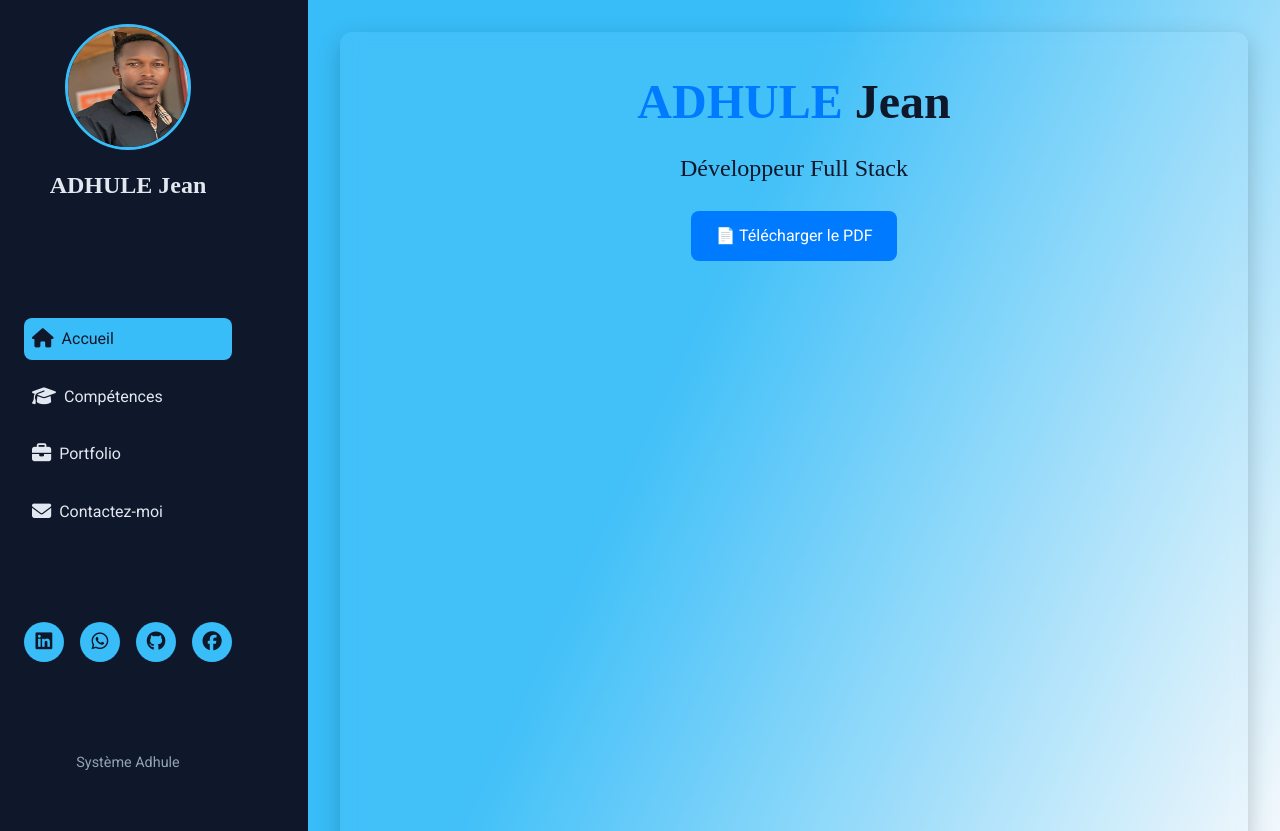
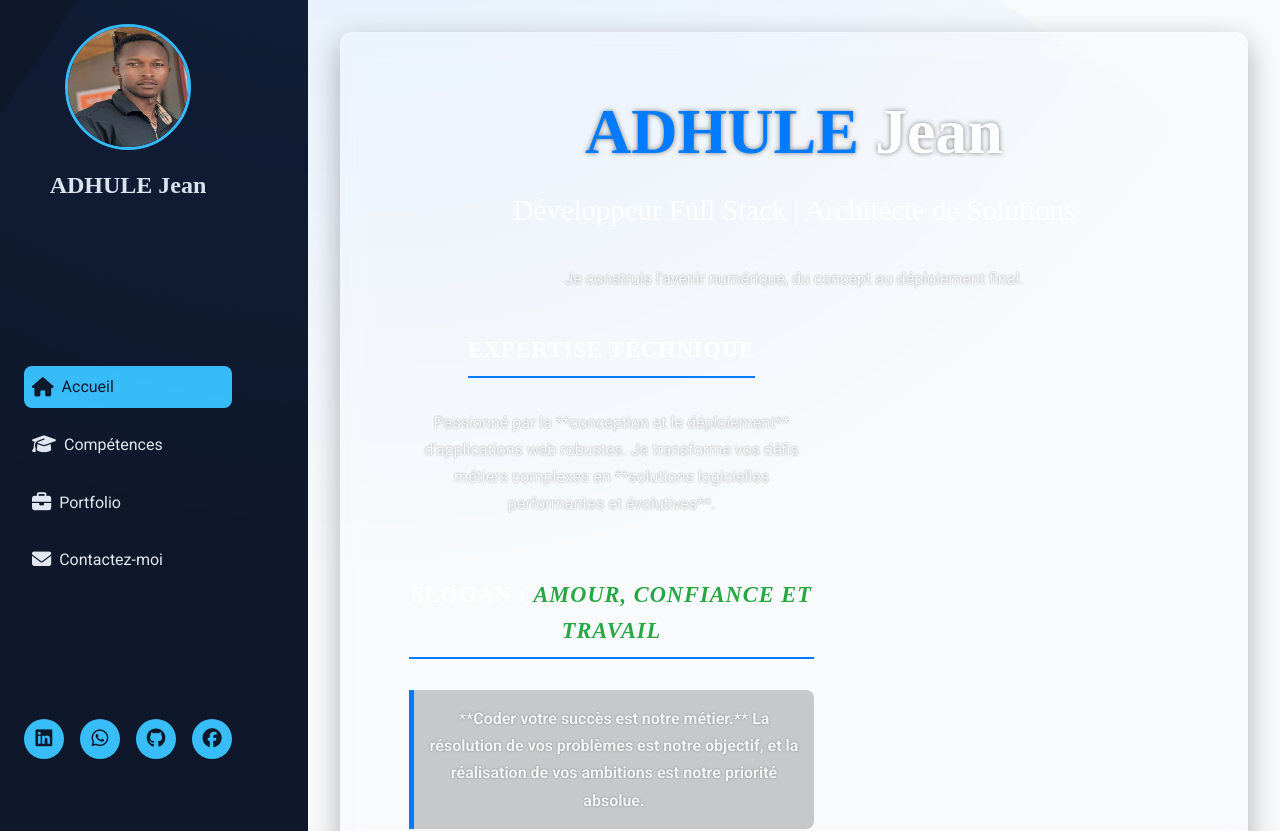
Before and after one commit to ADHULE/react_cv, a React (Create React App) app: page / in a window 1280 px wide. Shown: the top 831 px of the page. Built offline with nearby package versions, Linux system fonts and the light colour scheme; a web font is replaced by a local one.

Commit message:
fin de la première version de la page d'accueil (home page)

```diff
--- a/src/Pages/Home.js
+++ b/src/Pages/Home.js
@@ -1,5 +1,5 @@
-import React from 'react';
-import Navigation from '../Components/Navigation';
+import React from "react";
+import Navigation from "../Components/Navigation";
 
 const Home = () => {
   return (
@@ -8,11 +8,49 @@ const Home = () => {
 
       <div className="homeContent">
         <div className="content">
-          <h1><span>ADHULE</span> Jean</h1>
-          <h2>Développeur Full Stack</h2>
-          <a href="#" target="_blank" className="download-btn">
-            📄 Télécharger le PDF
-          </a>
+
+          {/* Section 1 : Titre et Rôle Principal */}
+          <header>
+            <h1>
+              <span className="name-bold">ADHULE</span> Jean
+            </h1>
+            <h2>Développeur Full Stack | Architecte de Solutions</h2>
+            <p className="hook">
+              Je construis l'avenir numérique, du concept au déploiement final.
+            </p>
+          </header>
+
+          <div className="childrenContent">
+
+            {/* Bloc Gauche : Expertise et Valeur */}
+            <div className="left">
+              <h3>Expertise Technique</h3>
+              <p>
+                Passionné par la **conception et le déploiement** d'applications web robustes. Je transforme vos défis métiers complexes en **solutions logicielles performantes et évolutives**.
+              </p>
+            </div>
+
+            {/* Bloc Droit : Slogan et Philosophie (Focus Motivation) */}
+            <div className="right">
+              <h3>
+                SLOGAN : <span>Amour, Confiance et Travail</span>{" "}
+              </h3>
+              <p className="impact-statement">
+                **Coder votre succès est notre métier.** La résolution de vos problèmes est notre objectif, et la réalisation de vos ambitions est notre priorité absolue.
+              </p>
+            </div>
+          </div>
+
+          {/* Section 3 : Appel à l'Action (CTA) */}
+          <footer>
+             <p className="cta-text">
+                Prêt à optimiser votre **stack technique** ? Téléchargez mon CV pour explorer mes réalisations concrètes.
+             </p>
+             <a href="#" target="_blank" className="download-btn">
+                📄 Télécharger le PDF
+             </a>
+          </footer>
+
         </div>
       </div>
     </div>
--- a/src/Pages/Knowledges.js
+++ b/src/Pages/Knowledges.js
@@ -8,6 +8,9 @@ const Knowledges = () => {
       <div className="knowledgesContent">
         <div className="content">
           <h1>Knowledges</h1>
+
+
+
         </div>
       </div>
     </div>
--- a/src/Styles/Pages/_home.scss
+++ b/src/Styles/Pages/_home.scss
@@ -1,9 +1,26 @@
 .home {
     display: flex;
     min-height: 100vh;
-    background: linear-gradient(115deg, $second_color 50%, transparent 100%);
     position: relative;
     overflow: hidden;
+    // background: linear-gradient(115deg, $accent_color 10%, transparent 100%);
+
+    /* Effet : Pseudo-élément pour un effet visuel en fond (comme des cercles ou des formes) */
+    &::before {
+        content: '';
+        position: absolute;
+        top: -10%;
+        left: -10%;
+        width: 120%;
+        height: 120%;
+        background: radial-gradient(circle at top left, rgba($accent_color, 0.1) 0%, transparent 50%);
+
+        z-index: 1;
+        /* Reste sous le contenu */
+        animation: subtleRotate 60s linear infinite;
+        /* Animation de rotation subtile */
+    }
+}
 
 .homeContent {
     flex: 1;
@@ -11,51 +28,198 @@
     align-items: center;
     justify-content: center;
     padding: 2rem;
+    z-index: 2;
+    /* S'assure que le contenu est au-dessus du pseudo-élément */
+}
 
 .content {
     text-align: center;
-            background: rgba(255, 255, 255, 0.05);
-            backdrop-filter: blur(10px);
-            height: 95vh;
-            width: 100%;
-
+    width: 90%;
+    max-width: 1000px;
+    height: auto;
+    background: rgba(255, 255, 255, 0.08);
+    backdrop-filter: blur(15px);
+    border: 1px solid rgba(255, 255, 255, 0.2);
     border-radius: 12px;
-            padding: 2rem;
-            box-shadow: 0 8px 24px rgba(0, 0, 0, 0.2);
+    padding: 3rem;
+    box-shadow: 0 10px 30px rgba(0, 0, 0, 0.3);
+    transition: all 0.5s ease;
 
     &:hover {
-                box-shadow: 0 10px 0 10px $second_text_color;
+        /* Effet de brillance subtile et léger soulèvement */
+        transform: translateY(-5px);
+        box-shadow: 0 15px 40px rgba(0, 0, 0, 0.4), 0 0 15px $accent_color;
+    }
 }
 
+
+/* TYPOGRAPHIE ET TITRES */
+
+/* H1 et H2 */
+.content {
     h1 {
-                font-size: 3rem;
-                margin-bottom: 0.5rem;
+        font-size: clamp(2.5rem, 5vw, 4rem);
+        /* Taille réactive */
+        margin-bottom: 0.2rem;
+        color: white;
+        /* Titres blancs pour contraster avec le fond sombre */
+        text-shadow: 0 0 5px rgba(0, 0, 0, 0.5);
 
         span {
-                    color: $accent_color; // Ajoute une couleur d’accent
+            color: $accent_color;
         }
     }
 
     h2 {
-                font-size: 1.5rem;
-                font-weight: 300;
-                margin-bottom: 1.5rem;
+        font-size: clamp(1.2rem, 2.5vw, 1.8rem);
+        font-weight: 400;
+        margin-bottom: 2rem;
+        color: rgba(255, 255, 255, 0.8);
+    }
 }
 
-            .download-btn {
+/* H3 (Titre de section) */
+.childrenContent h3 {
+    font-size: 1.4rem;
+    font-weight: 700;
+    color: white;
+
+    /* Changé à blanc pour la cohérence sur fond sombre */
+    padding-bottom: 8px;
+    margin-bottom: 15px;
+    border-bottom: 2px solid $accent_color;
     display: inline-block;
-                padding: 0.75rem 1.5rem;
-                background-color: $accent_color;
-                color: white;
-                border-radius: 8px;
-                text-decoration: none;
-                font-weight: 500;
-                transition: background 0.3s ease;
+    text-transform: uppercase;
+    letter-spacing: 1px;
+    transition: color 0.3s ease;
+}
+
+/* SPAN (Mots clés, Slogan) */
+.childrenContent h3 span {
+    color: $success_color;
+    /* Utilisé une variable pour le vert */
+    font-weight: 900;
+    font-style: italic;
+    transition: color 0.3s ease;
+}
+
+.name-bold {
+    font-weight: 900;
+    color: $accent_color;
+}
+
+
+
+/* PARAGRAPHES ET CONTENU */
+
+/* Paragraphes généraux */
+.childrenContent p,
+.cta-text,
+.hook {
+    font-size: 1rem;
+    line-height: 1.7;
+    color: rgba(255, 255, 255, 0.9);
+    /* Texte blanc/clair pour le contraste */
+    margin-bottom: 20px;
+    text-shadow: 0 0 2px rgba(0, 0, 0, 0.4);
+}
+
+/* Paragraphe d'impact */
+.impact-statement {
+    font-size: 1.15rem;
+    font-weight: 600;
+    color: $accent_color;
+    /* Couleur d'accent pour le texte d'impact */
+    padding: 15px;
+    border-left: 5px solid $accent_color;
+    background-color: rgba(0, 0, 0, 0.2);
+    /* Fond sombre et subtil */
+    border-radius: 0 8px 8px 0;
+}
+
+/* Mise en gras dans les paragraphes */
+.childrenContent p strong {
+    color: $success_color;
+    font-weight: 700;
+}
+
+
+
+/* BLOCS ENFANTS (left/right) */
+.childrenContent {
+    display: flex;
+    flex-wrap: wrap;
+    /* Pour la réactivité */
+    margin-bottom: 30px;
+
+    .left,
+    .right {
+        width: 50%;
+        padding: 20px;
+        margin: 0;
+        border: none;
+
+        transition: transform 0.4s ease;
 
         &:hover {
-                    background-color: darken($accent_color, 10%);
+            transform: scale(1.02);
         }
     }
 }
+
+/* Pour la réactivité sur les petits écrans */
+@media (max-width: 768px) {
+    .childrenContent {
+        flex-direction: column;
+
+        .left,
+        .right {
+            width: 100%;
+            margin: 10px 0;
         }
     }
+
+    .content {
+        padding: 1.5rem;
+    }
+}
+
+
+/* BOUTON DE TÉLÉCHARGEMENT (CTA) */
+.download-btn {
+    display: inline-block;
+    padding: 0.8rem 2rem;
+    background-color: $accent_color;
+    color: white;
+    border-radius: 50px;
+    /* Forme de pilule pour le moderne */
+    text-decoration: none;
+    font-weight: 600;
+    transition: all 0.3s ease;
+    border: 2px solid $accent_color;
+    /* Bordure pour l'effet hover */
+    box-shadow: 0 4px 15px rgba($accent_color, 0.4);
+
+    &:hover {
+        background-color: white;
+        /* Inversion des couleurs au hover */
+        color: $accent_color;
+        box-shadow: 0 6px 20px rgba($accent_color, 0.6);
+        transform: translateY(-2px);
+        /* Léger soulèvement */
+    }
+}
+
+
+
+/* ANIMATIONS GLOBALES */
+
+@keyframes subtleRotate {
+    from {
+        transform: rotate(0deg);
+    }
+
+    to {
+        transform: rotate(360deg);
+    }
+}
--- a/src/Styles/_settings.scss
+++ b/src/Styles/_settings.scss
@@ -1,7 +1,6 @@
 
 /*      IMPORT DE POLICES         */
 @import url('https://fonts.googleapis.com/css2?family=Nova+Round&family=Roboto:wght@400;700&display=swap');
-
 
 /* ============================= */
 /*     VARIABLES DE STYLE        */
@@ -15,6 +14,7 @@ $principal_font_color: #f8fafc;   // Presque blanc — clarté, neutralité
 $second_text_color: #94a3b8;      // Gris bleuté — subtilité, hiérarchie visuelle
 $accent_color: #007BFF;
 $notfound_color:rgba(224, 13, 13, 0.664);
+$success_color:#28a745;
 /* Polices */
 $font-primary: 'Roboto', sans-serif;       // Texte général
 $font-secondary: 'Nova Round', cursive;   // Titres / nom
```
Lines whose indentation alone changed are shown as unchanged.
